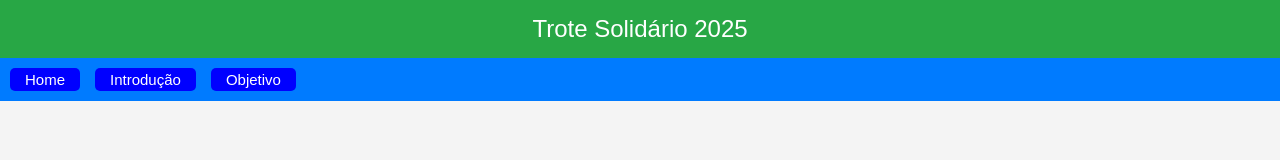
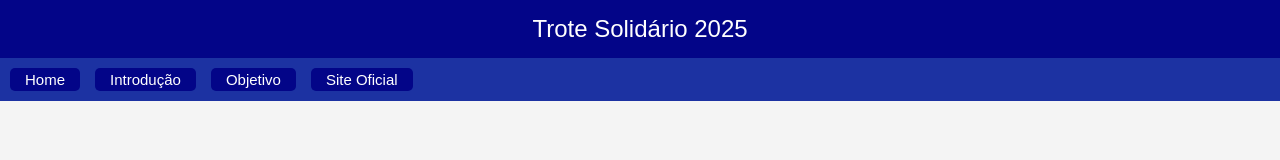
Before and after one commit to faelmarques/progcomp1, a plain HTML site: page trote/index.html in a window 1280 px wide. Drawn offline with Linux system fonts and the light colour scheme.

Commit message:
mudancas nav

```diff
--- a/trote/css/styles.css
+++ b/trote/css/styles.css
@@ -7,29 +7,29 @@ body {
 }
 
 header {
-  background-color: #28a745;
+  background-color: #030588;
   color: white;
   padding: 15px 0px;
   font-size: 24px;
 }
 
-nav{
-  background: #007bff;
+nav {
+  background: #1c32a2;
   padding: 10px;
   display: flex;
   align-items: center;
 }
 
-#links-menu{
+#links-menu {
   display: flex;
   gap: 15px; /*distancia*/
 }
 
-nav a{
+nav a {
   color: white;
   text-decoration: none;
   padding: 3px 15px;
   font-size: 15px;
-  background-color: blue;
+  background-color: #030588;
   border-radius: 5px;
 }
--- a/trote/index.html
+++ b/trote/index.html
@@ -16,6 +16,7 @@
         <a href="">Home</a>
         <a href="">Introdução</a>
         <a href="">Objetivo</a>
+        <a href="../index.html">Site Oficial</a>
     </nav>
 
 </body>
```
